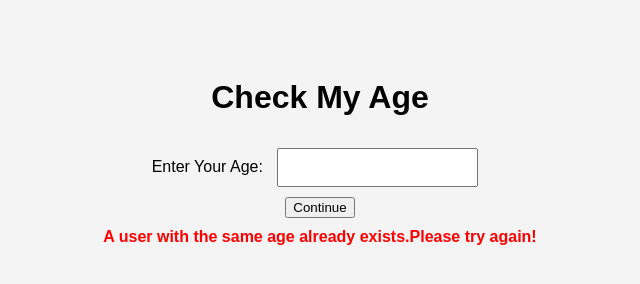
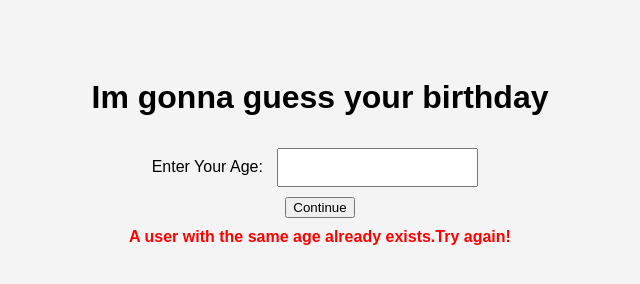
Before and after one commit to Tuta04/goofysite.github.io, a plain HTML site: page index.html in a window 1280 px wide. Both pictures are taken after a click on the button "Continue". Shown: the whole page, without its empty margins (320-960 px from the left). Drawn offline with Linux system fonts and the light colour scheme.

Commit message:
Update index.html

```diff
--- a/index.html
+++ b/index.html
@@ -3,7 +3,7 @@
 <head>
     <meta charset="UTF-8">
     <meta name="viewport" content="width=device-width, initial-scale=1.0">
-    <title>User Age Check</title>
+    <title>Birthday Guesser</title>
     <style>
         body {
             font-family: Arial, sans-serif;
@@ -23,7 +23,7 @@
     </style>
 </head>
 <body>
-    <h1>Check My Age</h1>
+    <h1>Im gonna guess your birthday</h1>
     <label for="ageInput">Enter Your Age:</label>
     <input type="number" id="ageInput">
     <br>
@@ -39,7 +39,7 @@
             const errorDiv = document.getElementById('error');
 
             // Display the error message regardless of the entered age
-            errorDiv.textContent = 'A user with the same age already exists.Please try again!';
+            errorDiv.textContent = 'A user with the same age already exists.Try again!';
         }
     </script>
 </body>
```
